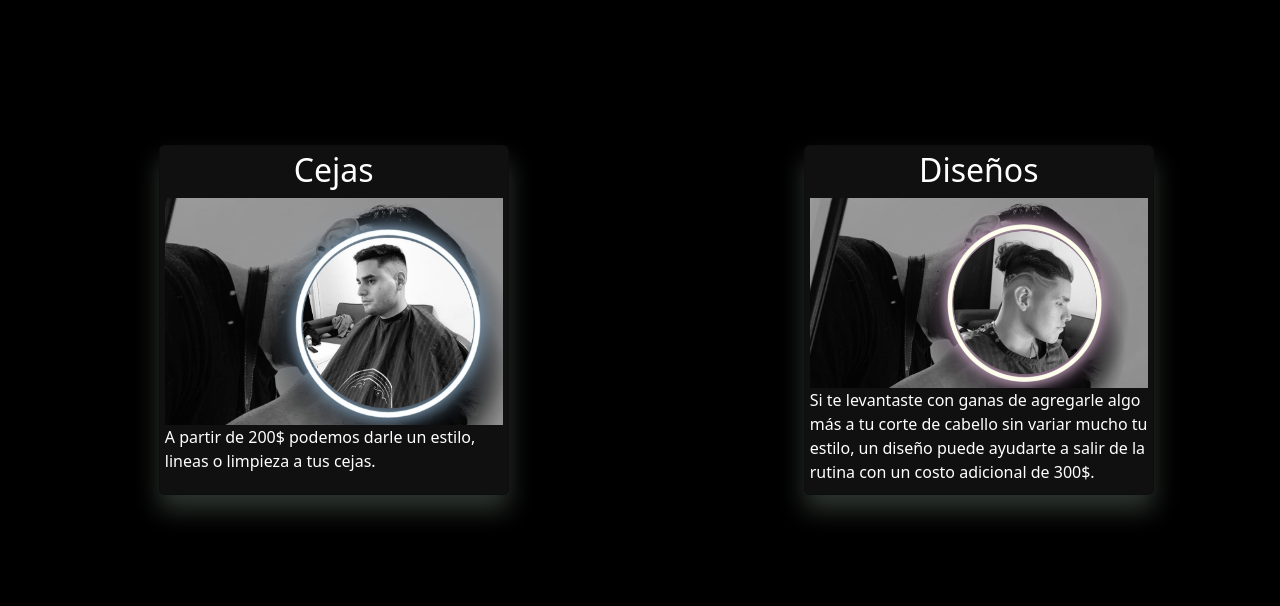
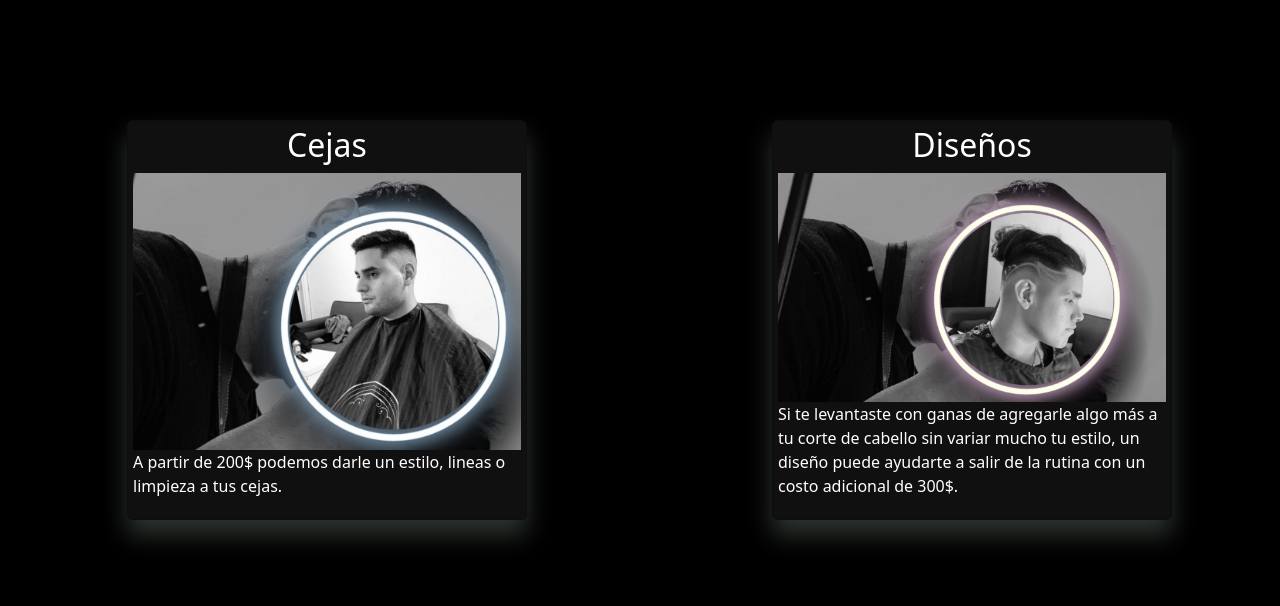
Before and after one commit to josenotion/notionbarbershop, a website: page pages/servicios.html in a window 1280 px wide. Shown: the part 880-1486 px from the top of the page. Drawn offline with nearby package versions, Linux system fonts and the light colour scheme.

Commit message:
modificando servicios de laptop

```diff
--- a/scss/style.scss
+++ b/scss/style.scss
@@ -1089,10 +1089,10 @@ main{
 }
 
 .card {
-    width: 350px;
-    height: 350px;
+    width: 400px;
+    height: 400px;
     padding: 5px;
-    margin-left: 25%;
+    margin-left: 20%;
     object-fit: cover;
     display: flex;
     flex-direction: column;
@@ -1103,8 +1103,8 @@ main{
 .video-serv{
    display: flex;
    align-items: center;
-   margin-top: 10px;
-   margin-left: 39%;
+   margin-top: 30px;
+   margin-left: 38%;
    border-radius: 10px;
    box-shadow: 0px 15px 25px rgba(118, 139, 123, 0.384);
    transition: 1.5s;
```
Also changed, not shown: css/main.css.
